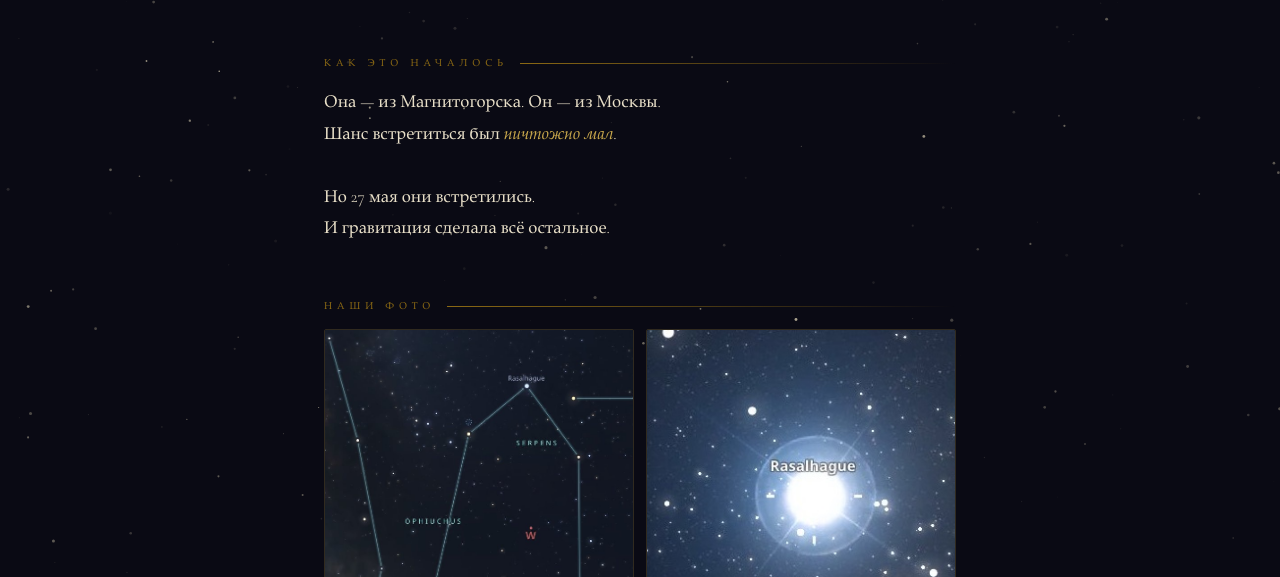
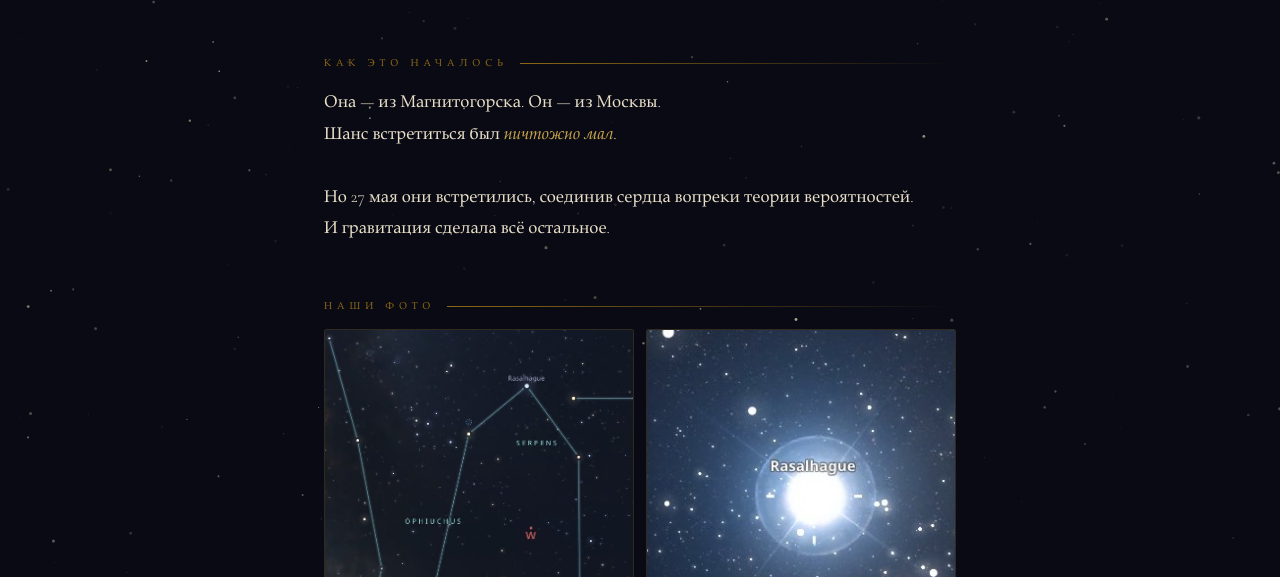
Before and after one commit to solovko2-cloud/constanta27, a plain HTML site: page index.html in a window 1280 px wide. Shown: the part 223-800 px from the top of the page. Drawn offline with nearby package versions, Linux system fonts and the light colour scheme; a web font is replaced by a local one.

Commit message:
Update manifesto wording: соединив сердца / когда мы вместе

```diff
--- a/index.html
+++ b/index.html
@@ -318,7 +318,7 @@
     <div class="text-block">
       Она — из Магнитогорска. Он — из Москвы.<br>
       Шанс встретиться был <em>ничтожно мал</em>.<br><br>
-      Но 27 мая они встретились.<br>
+      Но 27 мая они встретились, соединив сердца вопреки теории вероятностей.<br>
       И гравитация сделала всё остальное.
     </div>
   </div>
```
